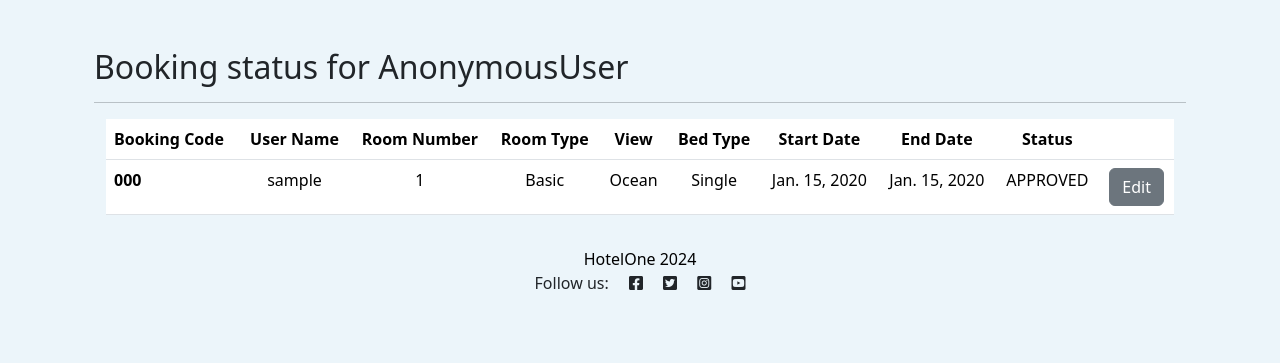
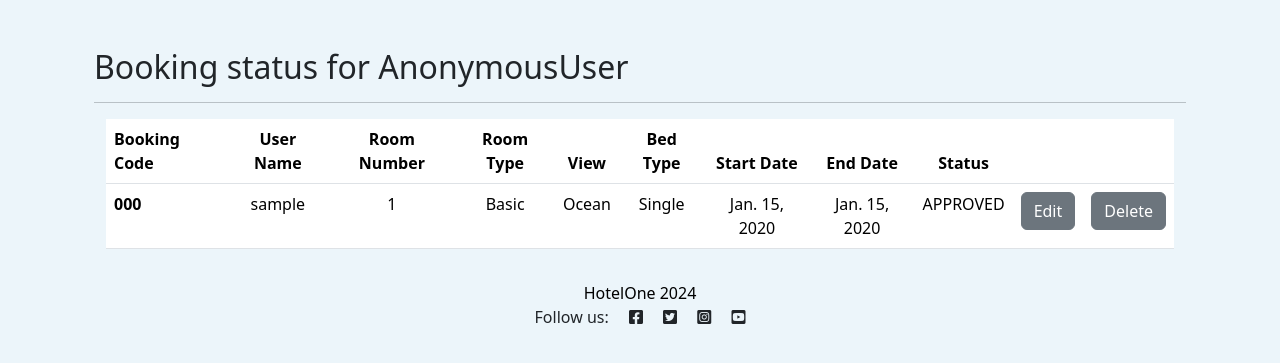
Before and after one commit to csdavids519/OneHotel, a Django app: template reservations/templates/user_bookings.html in a window 1280 px wide. Shown: the part 74-437 px from the top of the page. Run offline with Django 5.2, Linux system fonts and the light colour scheme; the template is opened without the code that fills it: values that come from a table or form of the project are taken from there, others are empty; data comes from the database, SQL or seed files in the repository; tables that the repository leaves empty hold one stand-in row (values such as "Sample post").

Commit message:
Add button to delete user booking - not yet functional

```diff
--- a/reservations/templates/user_bookings.html
+++ b/reservations/templates/user_bookings.html
@@ -23,6 +23,7 @@
         <th class="text-center" scope="col">End Date</th>
         <th class="text-center" scope="col">Status</th>
         <th class="text-center" scope="col"></th>
+        <th class="text-center" scope="col"></th>
       </tr>
       </thred>
       {% for item in booking %}
@@ -38,6 +39,7 @@
         <td class="text-center">{{ item.reserved_end_date }}</td>
         <td class="text-center">{{ item.status }}</td>
         <td class="text-center"><a href="/edit/{{ item.booking_code }}" class="btn btn-secondary">Edit</a></td>
+        <td class="text-center"><a href="#" class="btn btn-secondary">Delete</a></td>
       </tr>
     </tbody>
     {% endfor %}
```
